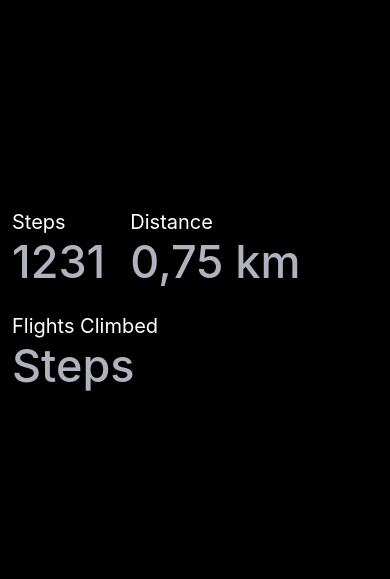
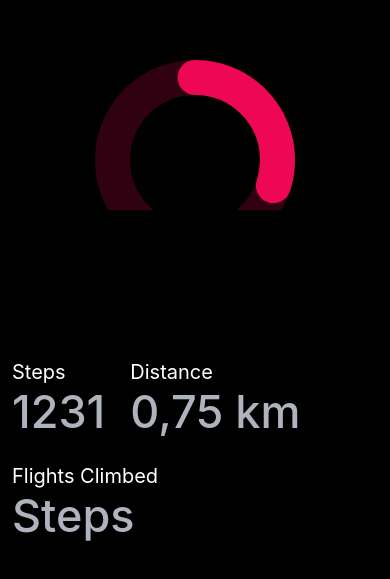
Before and after one commit to antoniovuono/StepCounter, a React Native app: screen / in a window 390 px wide. Shown: the part 121-700 px from the top of the page. Built offline with nearby package versions, Linux system fonts and the light colour scheme.

Commit message:
feat: Resolving problem from animated

```diff
--- a/App.tsx
+++ b/App.tsx
@@ -1,10 +1,13 @@
 import { StatusBar } from "expo-status-bar";
 import { StyleSheet, Text, View } from "react-native";
 import Value from "./src/components/Value";
+import { RingProgress } from "./src/components/RingProgress";
 
 export default function App() {
   return (
     <View style={styles.container}>
+      <RingProgress progress={0.3} />
+
       <View style={styles.values}>
         <Value label="Steps" value="1231" />
         <Value label="Distance" value="0,75 km" />
@@ -27,5 +30,6 @@
     flexDirection: "row",
     gap: 25,
     flexWrap: "wrap",
+    marginTop: 100,
   },
 });
--- a/package.json
+++ b/package.json
@@ -12,7 +12,8 @@
     "expo": "~49.0.8",
     "expo-status-bar": "~1.6.0",
     "react": "18.2.0",
-    "react-native": "0.72.4"
+    "react-native": "0.72.4",
+    "react-native-svg": "13.9.0"
   },
   "devDependencies": {
     "@babel/core": "^7.20.0",
--- /dev/null
+++ b/src/components/RingProgress.tsx
@@ -0,0 +1,54 @@
+import React from "react";
+import { View, Text } from "react-native";
+import SVG, { Circle } from "react-native-svg";
+
+type RingProgressProps = {
+  radius?: number;
+  strokeWidth?: number;
+  progress: number;
+};
+
+const color = "#EE0755";
+
+export const RingProgress = ({
+  radius = 100,
+  strokeWidth = 35,
+  progress,
+}: RingProgressProps) => {
+  const innerRadius = radius - strokeWidth / 2;
+  const circumference = 2 * Math.PI * innerRadius;
+
+  return (
+    <View
+      style={{
+        width: radius * 2,
+        height: radius * 2,
+        alignSelf: "center",
+      }}
+    >
+      <SVG>
+        <Circle
+          r={innerRadius}
+          cx={radius}
+          cy={radius}
+          originX={radius}
+          originY={radius}
+          strokeWidth={strokeWidth}
+          stroke={color}
+          strokeDasharray={[circumference * progress, circumference]}
+          strokeLinecap="round"
+          rotation="-90"
+        />
+
+        <Circle
+          r={innerRadius}
+          cx={radius}
+          cy={radius}
+          strokeWidth={strokeWidth}
+          stroke={color}
+          opacity={0.2}
+        />
+      </SVG>
+    </View>
+  );
+};
```
Also changed, not shown: 1 other file (tests, documents, lock files or other folders).
